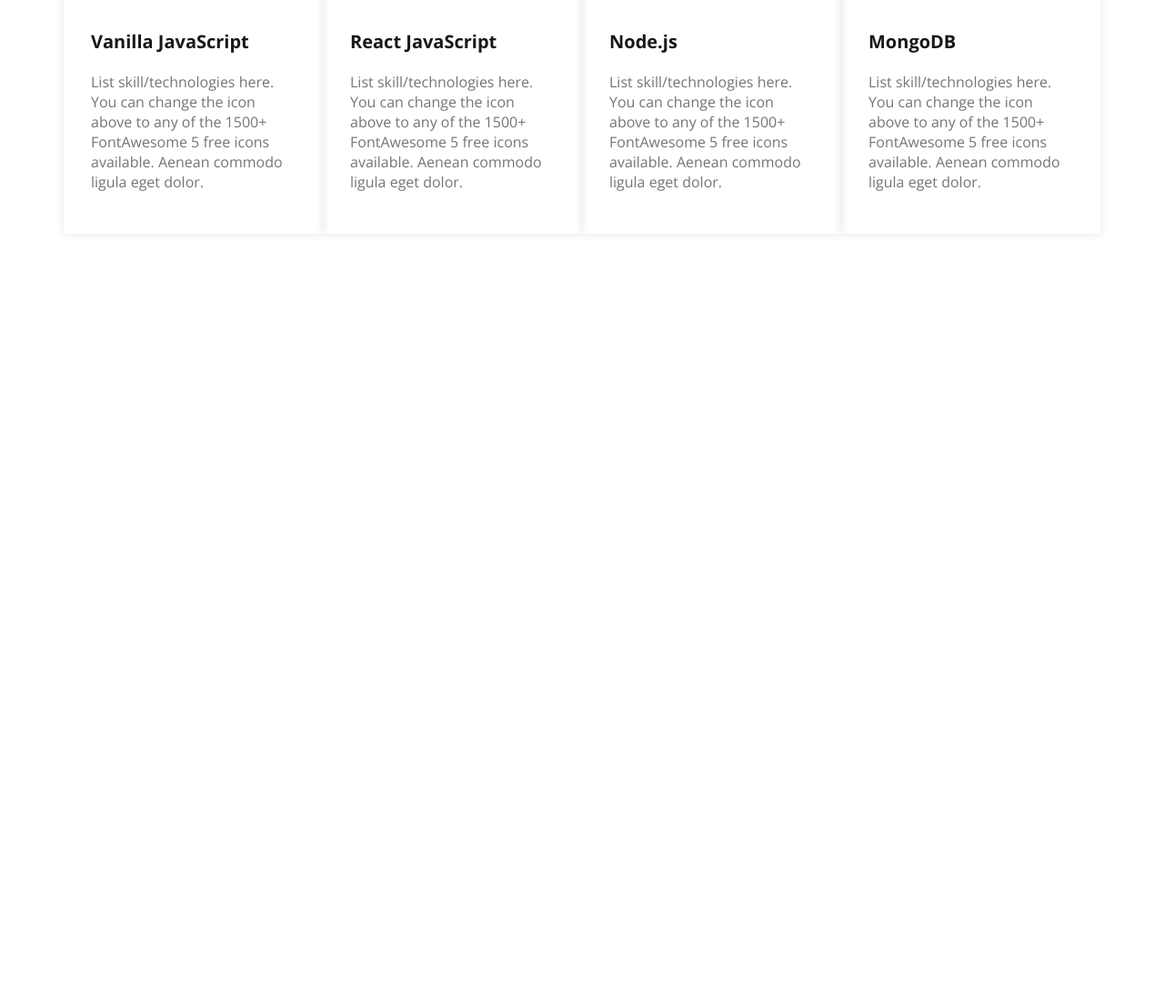
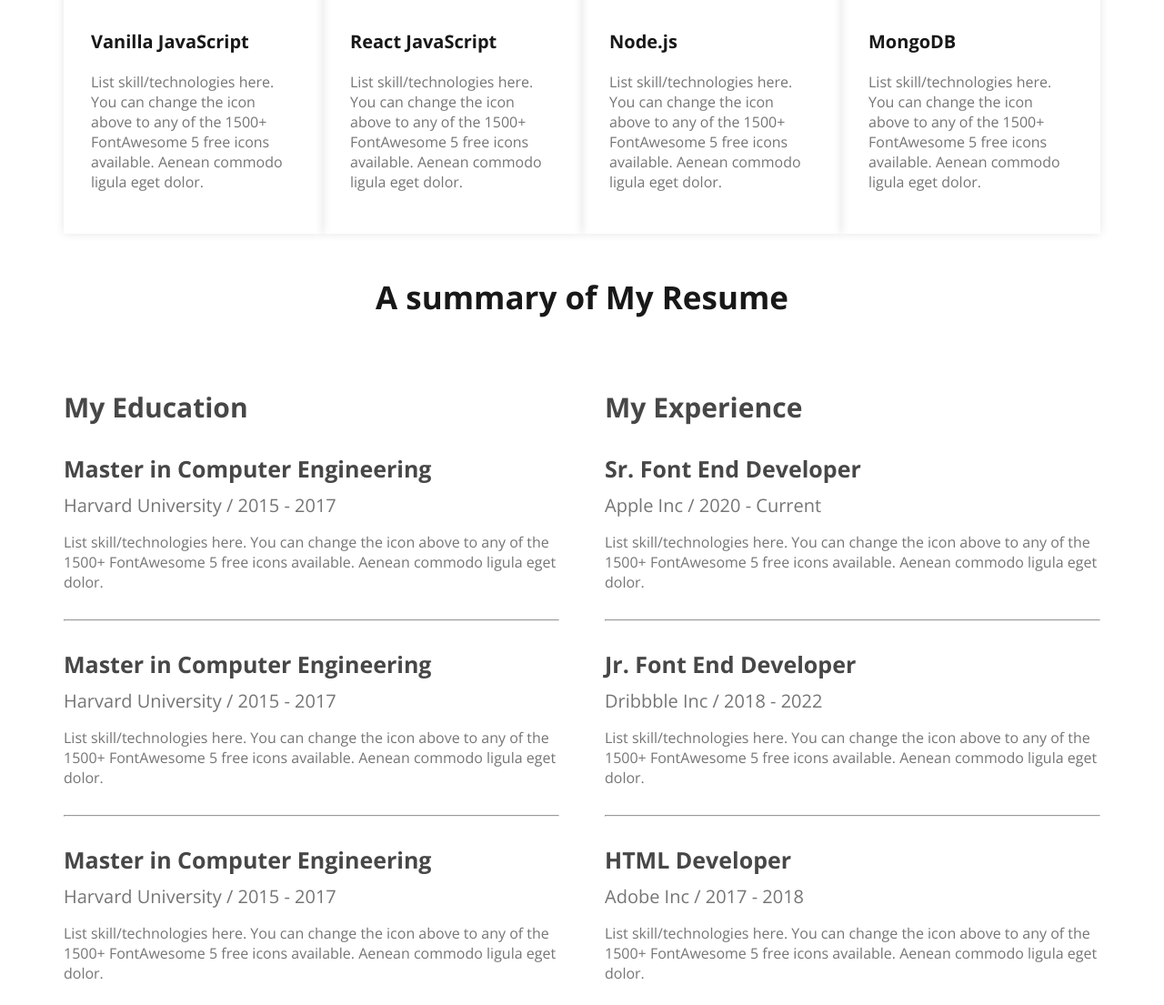
Before and after one commit to Ahmed-Sabit/PG-portfolio-website, a plain HTML site: page index.html in a window 1280 px wide. Shown: the part 2001-3106 px from the top of the page at 91% size. Before the commit the page ends 2266 px from the top, so only its background shows below. Drawn offline with nearby package versions, Linux system fonts and the light colour scheme.

Commit message:
Just completed majority of the Resume Section

```diff
--- a/index.html
+++ b/index.html
@@ -82,6 +82,52 @@
                 </div>
             </div>
         </section>
+        <!-- WHAT I DO SECTION BEGINS -->
+        <h4 class="section-title">A summary of My Resume</h4>
+        <section class="my-resume">
+            <div class="resume-sum-sec">
+                <div class="my-education">
+                    <h4 class="part-title">My Education</h4>
+                    <div class="education">
+                        <h5 class="item-main-thing">Master in Computer Engineering</h5>
+                        <span class="institution-name">Harvard University / 2015 - 2017</span>
+                        <p class="institution-para">List skill/technologies here. You can change the icon above to any of the 1500+ FontAwesome 5 free icons available. Aenean commodo ligula eget dolor.</p>
+                    </div>
+                    <hr>
+                    <div class="education">
+                        <h5 class="item-main-thing">Master in Computer Engineering</h5>
+                        <span class="institution-name">Harvard University / 2015 - 2017</span>
+                        <p class="institution-para">List skill/technologies here. You can change the icon above to any of the 1500+ FontAwesome 5 free icons available. Aenean commodo ligula eget dolor.</p>
+                    </div>
+                    <hr>
+                    <div class="education">
+                        <h5 class="item-main-thing">Master in Computer Engineering</h5>
+                        <span class="institution-name">Harvard University / 2015 - 2017</span>
+                        <p class="institution-para">List skill/technologies here. You can change the icon above to any of the 1500+ FontAwesome 5 free icons available. Aenean commodo ligula eget dolor.</p>
+                    </div>
+                </div>
+                <div class="my-experience">
+                    <h4 class="part-title">My Experience</h4>
+                    <div class="experience">
+                        <h5 class="item-main-thing">Sr. Font End Developer</h5>
+                        <span class="institution-name">Apple Inc / 2020 - Current</span>
+                        <p class="institution-para">List skill/technologies here. You can change the icon above to any of the 1500+ FontAwesome 5 free icons available. Aenean commodo ligula eget dolor.</p>
+                    </div>
+                    <hr>
+                    <div class="experience">
+                        <h5 class="item-main-thing">Jr. Font End Developer</h5>
+                        <span class="institution-name">Dribbble Inc / 2018 - 2022</span>
+                        <p class="institution-para">List skill/technologies here. You can change the icon above to any of the 1500+ FontAwesome 5 free icons available. Aenean commodo ligula eget dolor.</p>
+                    </div>
+                    <hr>
+                    <div class="experience">
+                        <h5 class="item-main-thing">HTML Developer</h5>
+                        <span class="institution-name">Adobe Inc / 2017 - 2018</span>
+                        <p class="institution-para">List skill/technologies here. You can change the icon above to any of the 1500+ FontAwesome 5 free icons available. Aenean commodo ligula eget dolor.</p>
+                    </div>
+                </div>
+            </div>
+        </section>
     </main>
     <footer>
 
--- a/styles.css
+++ b/styles.css
@@ -138,3 +138,38 @@ h6{
     font-size: 16px;
     color: #757575;
 }
+/* A summary of My Resume SECTION */
+
+.section-title {
+    font-size: 35px;
+}
+.part-title {
+    color: #474747;
+    font-size: 30px;
+    font-weight: bold;
+    margin: 30px 0px;
+}
+
+.item-main-thing {
+    font-size: 25px;
+    font-weight: bold;
+    color: #474747;
+    margin: 10px 0;
+}
+.institution-name {
+    font-size: 20px;
+    font-weight: semi-bold;
+    color: #757575;
+    margin: 10px 0 20px 0
+}
+.institution-para {
+    font-size: 16px;
+    color: #757575;
+}
+.resume-sum-sec hr {
+    margin: 30px 0
+}
+.resume-sum-sec {
+    display: flex;
+    gap: 50px;
+}
```
